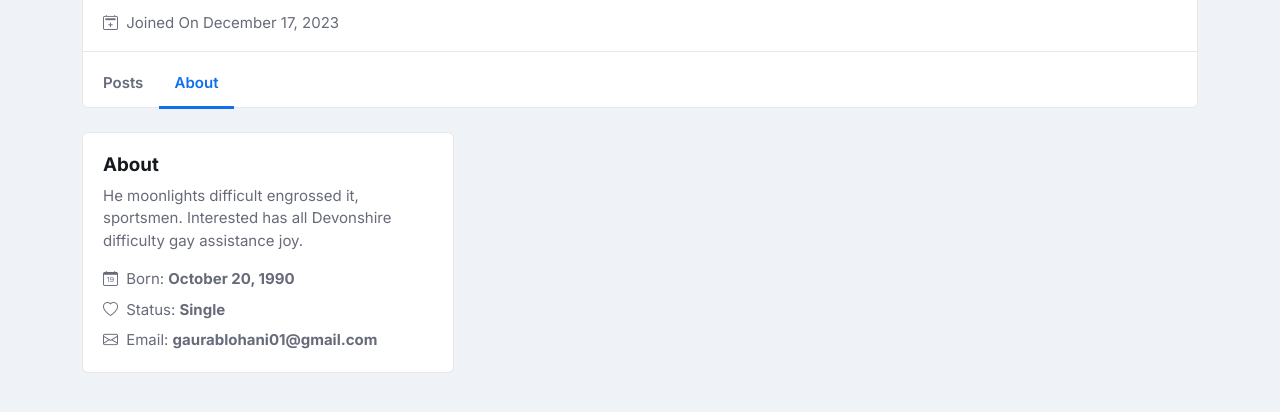
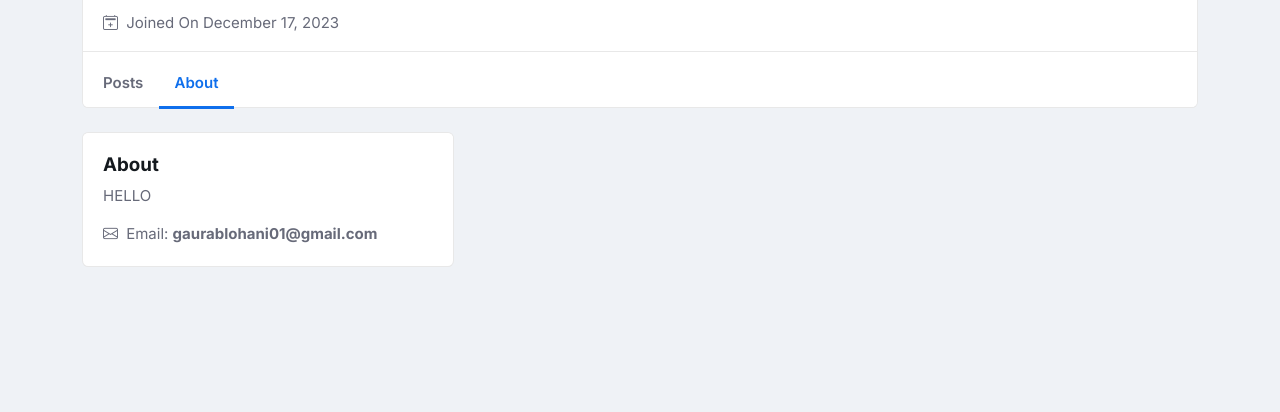
Before and after one commit to lohanigaurab01/needle, a Django app: a page that uses needle_project/home/templates/about.html in a window 1280 px wide. Shown: the part 365-777 px from the top of the page. Run offline with Django 5.2, Linux system fonts and the light colour scheme; a user stored in the database is signed in; data comes from the database, SQL or seed files in the repository; tables that the repository leaves empty hold one stand-in row (values such as "Sample post"); parts of the project's set-up code (start-up, migrations or seed data) failed here and were passed over; some libraries are stand-ins or nearby versions.

Commit message:
Update about.html

```diff
--- a/needle_project/home/templates/about.html
+++ b/needle_project/home/templates/about.html
@@ -67,11 +67,10 @@
                     </div>
                     <!-- Card body START -->
                     <div class="card-body position-relative pt-0">
-                      <p>He moonlights difficult engrossed it, sportsmen. Interested has all Devonshire difficulty gay assistance joy.</p>
+                      <p>{{post.author.userprofile.intro}}</p>
                       <!-- Date time -->
                       <ul class="list-unstyled mt-3 mb-0">
-                        <li class="mb-2"> <i class="bi bi-calendar-date fa-fw pe-1"></i> Born: <strong> October 20, 1990 </strong> </li>
-                        <li class="mb-2"> <i class="bi bi-heart fa-fw pe-1"></i> Status: <strong> Single </strong> </li>
+
                         <li> <i class="bi bi-envelope fa-fw pe-1"></i> Email: <strong> {{post.author.email}} </strong> </li>
                       </ul>
                     </div>
```
